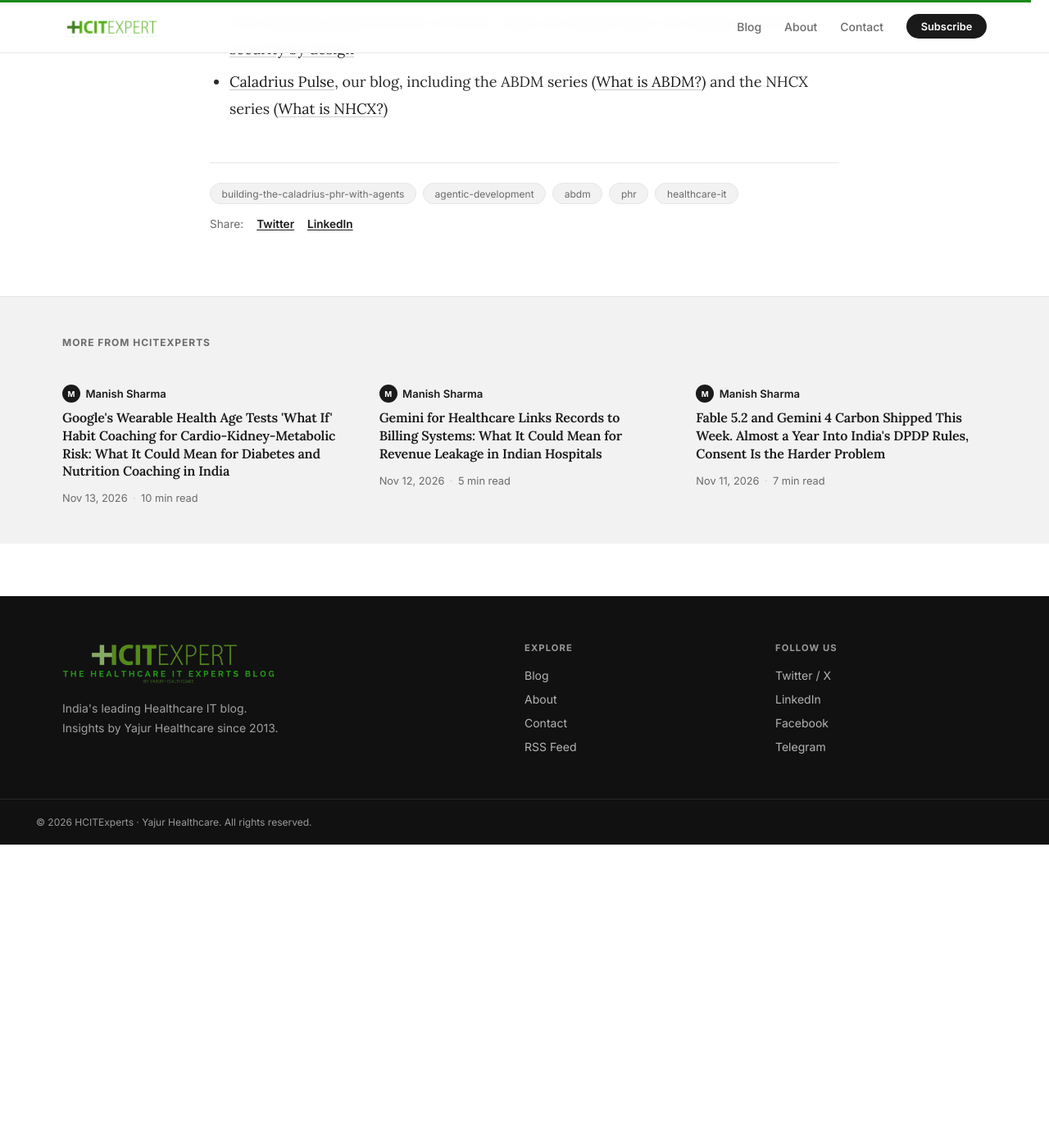
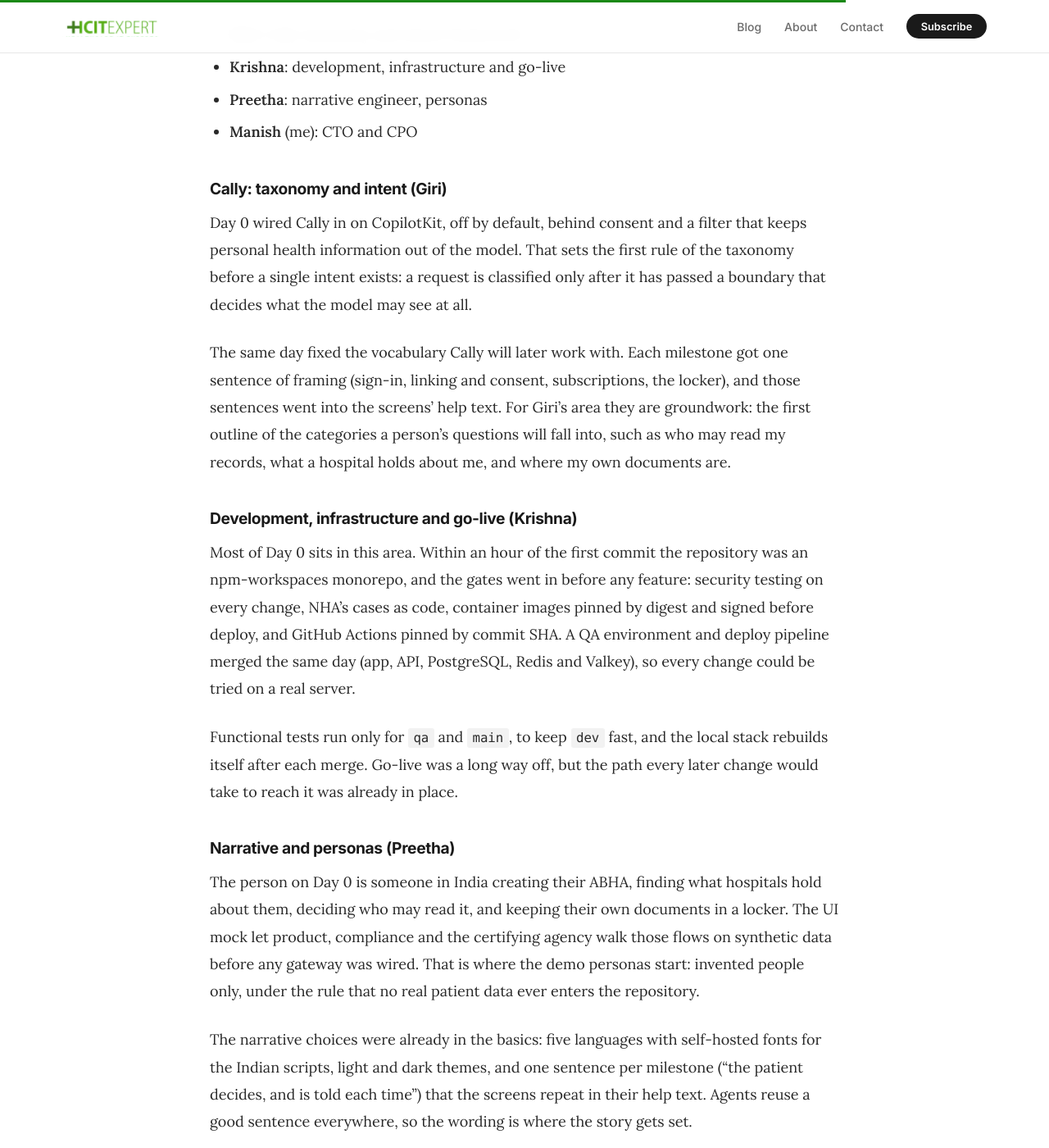
Before and after one commit to msharmas-yajur/hcitexpert-com, a Jekyll site: the page built from _posts/2026-11-14-building-a-national-grade-personal-health-record-with-ai-agents-day-0-from-a-plan-to-a-repository.md, in a window 1280 px wide and 1400 px high, scrolled down 8933 px. Shown: the whole window at 82% size. Built offline with Jekyll 4.4.1, drawn with Linux system fonts in a browser that asks for light colours; before the commit the page ends 9963 px from its top, so only the background shows below that; some of the changed text lies outside the part shown.

Commit message:
post: Day 0 - add 'The team behind Day 0' section (owner amendment)
Co-Authored-By: Claude Sonnet 5.5 <noreply@anthropic.com>
Claude-Session: https://claude.ai/code/session_013kodvpn1aXpbMMUpAaKEq4

```diff
--- a/_posts/2026-11-14-building-a-national-grade-personal-health-record-with-ai-agents-day-0-from-a-plan-to-a-repository.md
+++ b/_posts/2026-11-14-building-a-national-grade-personal-health-record-with-ai-agents-day-0-from-a-plan-to-a-repository.md
@@ -179,6 +179,39 @@ Fifteen pull requests merged on 28 October (189 commits). Among them:
 
 *Next, Day 1 (29 October): the app stops talking to a mock and starts talking to ABDM.*
 
+## The team behind Day 0
+
+The PHR is built by a small Caladrius team working with AI agents:
+
+- **Giri**: Cally taxonomy and intent framework
+- **Krishna**: development, infrastructure and go-live
+- **Preetha**: narrative engineer, personas
+- **Manish** (me): CTO and CPO
+
+### Cally: taxonomy and intent (Giri)
+
+Day 0 wired Cally in on CopilotKit, off by default, behind consent and a filter that keeps personal health information out of the model. That sets the first rule of the taxonomy before a single intent exists: a request is classified only after it has passed a boundary that decides what the model may see at all.
+
+The same day fixed the vocabulary Cally will later work with. Each milestone got one sentence of framing (sign-in, linking and consent, subscriptions, the locker), and those sentences went into the screens' help text. For Giri's area they are groundwork: the first outline of the categories a person's questions will fall into, such as who may read my records, what a hospital holds about me, and where my own documents are.
+
+### Development, infrastructure and go-live (Krishna)
+
+Most of Day 0 sits in this area. Within an hour of the first commit the repository was an npm-workspaces monorepo, and the gates went in before any feature: security testing on every change, NHA's cases as code, container images pinned by digest and signed before deploy, and GitHub Actions pinned by commit SHA. A QA environment and deploy pipeline merged the same day (app, API, PostgreSQL, Redis and Valkey), so every change could be tried on a real server.
+
+Functional tests run only for `qa` and `main`, to keep `dev` fast, and the local stack rebuilds itself after each merge. Go-live was a long way off, but the path every later change would take to reach it was already in place.
+
+### Narrative and personas (Preetha)
+
+The person on Day 0 is someone in India creating their ABHA, finding what hospitals hold about them, deciding who may read it, and keeping their own documents in a locker. The UI mock let product, compliance and the certifying agency walk those flows on synthetic data before any gateway was wired. That is where the demo personas start: invented people only, under the rule that no real patient data ever enters the repository.
+
+The narrative choices were already in the basics: five languages with self-hosted fonts for the Indian scripts, light and dark themes, and one sentence per milestone ("the patient decides, and is told each time") that the screens repeat in their help text. Agents reuse a good sentence everywhere, so the wording is where the story gets set.
+
+### Product and technology direction (Manish)
+
+In 48 hours I moved the PHR from out of scope, to patients inside AI Studio, to a separate app, to a separate product with its own repository, database, API and front end. The reasons were scale (one national deployment, not one per facility), a separate integrator with its own audit, and the fact that a patient's records belong to the patient, not to a hospital's database.
+
+I kept the stack we already knew from AI Studio, but chose to port its conventions rather than import them, so the two products never share a release. And I spent an hour on `AGENTS.md`, because I had decided that the rules file, more than any single prompt, would be how I direct the agents.
+
 ## Further reading
 
 - [Caladrius Health](https://caladriushealth.ai/), the company behind the PHR
```
